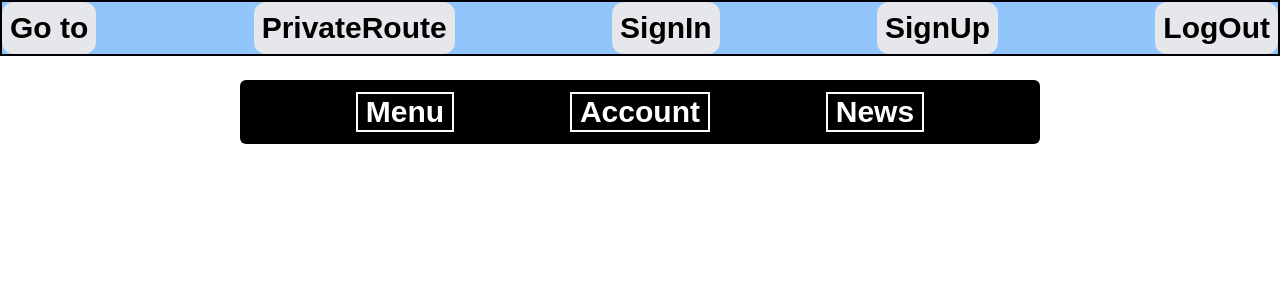
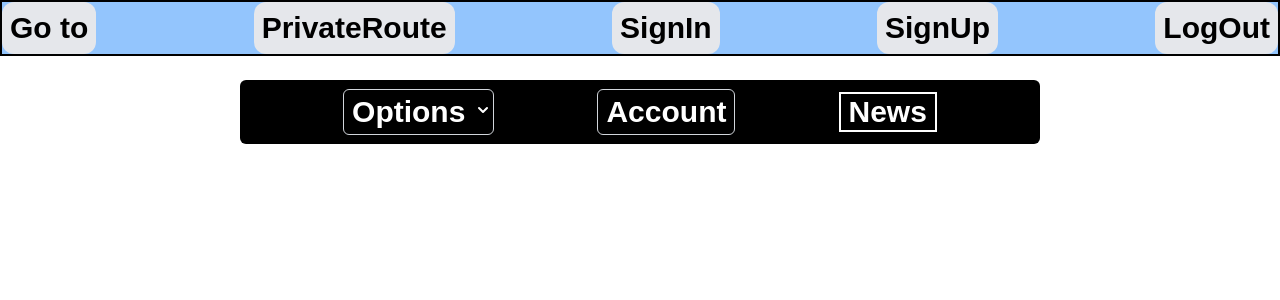
Before and after one commit to Chochinize/Nutrient-calculator, a React (Create React App) app: page /admin in a window 1280 px wide. Shown: the top 300 px of the page. Built offline with nearby package versions, Linux system fonts and the light colour scheme.

Commit message:
credentials

```diff
--- a/src/components/Calories.js
+++ b/src/components/Calories.js
@@ -18,13 +18,12 @@ const Calories = () => {
   console.log("this is daily", daily);
 
   console.log(state);
+  console.log(cal);
 
   useEffect(() => {
     try {
       const fetchData = async () => {
-        const res = await axios.get("http://localhost:5050/u/gProduct", {
-          withCredentials: true,
-        });
+        const res = await axios.get("http://localhost:5050/u/gProduct");
         setCal(res.data.product);
       };
       fetchData();
@@ -44,7 +43,7 @@ const Calories = () => {
       const res = await axios.post(
         "http://localhost:5050/u/daily",
         { product, gram },
-        { withCredentials: true }
+
       );
       setState((prevCheck) => !prevCheck);
       setDemo({ demo: "dd" });
@@ -56,9 +55,7 @@ const Calories = () => {
   useEffect(() => {
     try {
       const fetchData = async () => {
-        const res = await axios.get("http://localhost:5050/u/getDaily", {
-          withCredentials: true,
-        });
+        const res = await axios.get("http://localhost:5050/u/getDaily");
         setDaily(res.data.message);
       };
       fetchData();
@@ -68,8 +65,8 @@ const Calories = () => {
   }, [state]);
 
   return (
-    <div className="w-full h-f">
-    <div className="grid grid-cols-3 border-4 border-black  md:bg-red-200      place-items-center h-[1012px] w-full ">
+
+    <div className="grid grid-cols-2 border-4 border-black  md:bg-red-200      place-items-center  ">
 
 
       <div className="justify-self-center border-2 border-black ">
@@ -238,21 +235,6 @@ const Calories = () => {
           );
         })}
       </div>
-
-      <div class="grid grid-rows-3   w-full  h-full   border-4 border-red-500     ">
-
-
-
-
-
-
-        <div class="col-start-1 col-span-4 border-2  border-black ">01</div>
-        <div class="col-start-1 col-span-4 border-2 border-black">04</div>
-
-
-      </div>
-    </div>
-
     </div>
   );
 };
--- a/src/components/NavBar.js
+++ b/src/components/NavBar.js
@@ -1,57 +1,164 @@
-import React,{useState,useEffect} from "react";
+import React, { useState, useEffect } from "react";
 import { Link } from "react-router-dom";
 import useAuth from "./hooks/useAuth";
-import Logout from './Logout'
+import Logout from "./Logout";
 import { Tab } from "@headlessui/react";
-import Example from './Tab'
+import Example from "./Tab";
 import axios from "axios";
-
+import { Fragment } from "react";
+import { Menu, Transition } from "@headlessui/react";
+import { ChevronDownIcon } from "@heroicons/react/solid";
 
 const NavBar = () => {
-
   const [offset, setOffset] = useState(0);
 
   useEffect(() => {
     const onScroll = () => setOffset(window.pageYOffset);
     // clean up code
-      window.removeEventListener('scroll', onScroll);
-      window.addEventListener('scroll', onScroll, { passive: true });
-      return () => window.removeEventListener('scroll', onScroll);
+    window.removeEventListener("scroll", onScroll);
+    window.addEventListener("scroll", onScroll, { passive: true });
+    return () => window.removeEventListener("scroll", onScroll);
   }, []);
 
   console.log(offset);
 
-  useEffect( async()=>{
-    const res = await axios.get('http://localhost:5050/',{withCredentials:true})
-    console.log(res)
-
-
-},[])
-
+  useEffect(async () => {
+    const res = await axios.get("http://localhost:5050/", {
+      withCredentials: true,
+    });
+    console.log(res);
+  }, []);
+  function classNames(...classes) {
+    return classes.filter(Boolean).join(" ");
+  }
 
   return (
     <header className="border-2  w-full  h-full relative  border-black font-dongle font-extrabold text-3xl  ">
+      <div
+        className={`transition ease-in-out z-50    fixed ${
+          offset > 51
+            ? "top-[14px]   "
+            : "top-[5rem] w-[800px] sm:w-[500px] xs:w-[400px] m-auto  "
+        } left-[0rem]  right-[0rem] transition ease-in-out  rounded-md   ${
+          offset > 50
+            ? `transform scale-x-[3] -translate-y-4   text-white  `
+            : ""
+        }   bg-black text-[16px]  h-[4rem] text-2xl `}
+      >
+        <div
+          className={`${
+            offset > 51
+              ? "flex justify-between    items-center h-full scale-x-[0.3] "
+              : "flex justify-evenly items-center h-full scale-x-[1]   text-3xl text-white "
+          }`}
+        >
+          <div className={`   cursor-pointer `}>
 
-    <div className={ `transition ease-in-out z-50    fixed ${offset > 51 ? 'top-[14px]   ':'top-[5rem] w-[800px] sm:w-[500px] xs:w-[400px] m-auto  '} left-[0rem]  right-[0rem] transition ease-in-out  rounded-md   ${offset > 50 ? `transform scale-x-[3] -translate-y-4  h-24 text-white  `:''}   bg-black text-[16px]  h-[4rem] text-2xl `} >
-          <div className={ `${offset > 51 ? 'flex justify-between    items-center h-full scale-x-[0.3] ':'flex justify-evenly items-center h-full scale-x-[1]   text-3xl text-white '}`}>
-              <div className={`border-2 border-white px-2 hover:bg-white hover:text-black cursor-pointer `}>Menu</div>
-              <div className="border-2 border-white px-2 hover:bg-white hover:text-black cursor-pointer">Account</div>
-              <div className="border-2 border-white px-2 hover:bg-white hover:text-black cursor-pointer">News </div>
+
+            <Menu as="div" className="relative inline-block">
+              <div>
+                <Menu.Button
+                  className="inline-flex justify-center w-max rounded-md border border-gray-300 shadow-sm py-1 px-2   text-3xl font-extrabold text-white
+                                     hover:text-black hover:bg-gray-50 focus:outline-none focus:ring-2 focus:ring-offset-2 focus:ring-offset-gray-100 focus:ring-indigo-500"
+                >
+                  Options
+                  <ChevronDownIcon
+                    className="-mr-2 ml-2 h-8 w-5"
+                    aria-hidden="true"
+                  />
+                </Menu.Button>
+              </div>
+
+              <Transition
+                as={Fragment}
+                enter="transition ease-out duration-100"
+                enterFrom="transform opacity-0 scale-95"
+                enterTo="transform opacity-100 scale-100"
+                leave="transition ease-in duration-75"
+                leaveFrom="transform opacity-100 scale-100"
+                leaveTo="transform opacity-0 scale-95"
+              >
+                <Menu.Items className="origin-top-right absolute  mt-4 w-full  rounded-md shadow-lg bg-white ring-1 ring-black ring-opacity-5 focus:outline-none">
+                  <div className="py-1">
+                    <Menu.Item>
+                      {({ active }) => (
+                        <a
+                          href="#"
+                          className={classNames(
+                            active
+                              ? "bg-gray-100 text-gray-900"
+                              : "text-gray-700",
+                            "block px-4 py-2 text-2xl"
+                          )}
+                        >
+                          Settings
+                        </a>
+                      )}
+                    </Menu.Item>
+                    <Menu.Item>
+                      {({ active }) => (
+                       <a
+                       href="#"
+                       className={classNames(
+                         active
+                           ? "bg-gray-100 text-gray-900"
+                           : "text-gray-700",
+                         "block px-4 py-2 text-2xl"
+                       )}
+                     >
+                       Options
+                     </a>
+                      )}
+                    </Menu.Item>
+                    <Menu.Item>
+                      {({ active }) => (
+                      <a
+                      href="#"
+                      className={classNames(
+                        active
+                          ? "bg-gray-100 text-gray-900"
+                          : "text-gray-700",
+                        "block px-4 py-2 text-2xl"
+                      )}
+                    >
+                      Account
+                    </a>
+                      )}
+                    </Menu.Item>
+                  </div>
+                </Menu.Items>
+              </Transition>
+            </Menu>
+          </div>
+          <div    className="inline-flex justify-center w-max rounded-md border border-gray-300 shadow-sm py-1 px-2   text-3xl font-extrabold text-white
+                                     hover:text-black hover:bg-gray-50 focus:outline-none focus:ring-2 focus:ring-offset-2 focus:ring-offset-gray-100 focus:ring-indigo-500 cursor-pointer">
+            Account
+          </div>
+          <div className="border-2 border-white px-2 hover:bg-white hover:text-black cursor-pointer">
+            News{" "}
+          </div>
         </div>
       </div>
       <ul className="flex justify-between    bg-blue-300  ">
-
-
-     <li className="bg-gray-200 rounded-xl w-max p-2 h-max hover:bg-gray-300"><Link to="/">Go to </Link></li>
+        <li className="bg-gray-200 rounded-xl w-max p-2 h-max hover:bg-gray-300">
+          <Link to="/">Go to </Link>
+        </li>
 
         {/* <li className="bg-gray-200 rounded-xl w-max p-2 hover:bg-gray-300"><Link to="/Charts">Go to the Charts</Link></li> */}
 
-     <li className="bg-gray-200 rounded-xl w-max p-2 h-max hover:bg-gray-300"><Link to="/secret">PrivateRoute</Link></li>
-     <li className="bg-gray-200 rounded-xl w-max p-2 h-max hover:bg-gray-300"><Link to="/SignIn">SignIn</Link></li>
-     <li className="bg-gray-200 rounded-xl w-max p-2 h-max hover:bg-gray-300"><Link to="/SignUp">SignUp</Link></li>
-     <li className="bg-gray-200 rounded-xl w-max p-2 h-max hover:bg-gray-300 cursor-pointer"><Logout/></li>
+        <li className="bg-gray-200 rounded-xl w-max p-2 h-max hover:bg-gray-300">
+          <Link to="/secret">PrivateRoute</Link>
+        </li>
+        <li className="bg-gray-200 rounded-xl w-max p-2 h-max hover:bg-gray-300">
+          <Link to="/SignIn">SignIn</Link>
+        </li>
+        <li className="bg-gray-200 rounded-xl w-max p-2 h-max hover:bg-gray-300">
+          <Link to="/SignUp">SignUp</Link>
+        </li>
+        <li className="bg-gray-200 rounded-xl w-max p-2 h-max hover:bg-gray-300 cursor-pointer">
+          <Logout />
+        </li>
       </ul>
-
     </header>
   );
 };
--- a/src/components/PrivateRoute.js
+++ b/src/components/PrivateRoute.js
@@ -4,10 +4,11 @@ import { useParams } from "react-router-dom";
 import { ArrowCircleRightIcon } from "@heroicons/react/solid";
 import Sidebar from "./SideBar";
 import useAuth from './hooks/useAuth';
-import Calories from "./Calories";
+
 import HeaderType from "./ThemeHeader/HeaderType";
 import NavBar from "./NavBar";
 import CalCounter from "./CalCounter";
+import Calories from "./Calories";
 
 
 const PrivateRoute = () => {
@@ -44,12 +45,12 @@ const PrivateRoute = () => {
     <div className="p-4 xs:w-full grid gap-4   ">
       <h1 className="text-4xl font-extrabold">
       <span className='bg-yellow-200'>
-        Introspection
+
 
       </span>
       </h1>
       <div className="h-8  bg-blue-500 sm:square sm:h-auto xs:square xs:h-auto">
-        <CalCounter/>
+        <Calories/>
       </div>
       <div className="h-8 bg-blue-500 sm:square sm:h-auto xs:square xs:h-auto"></div>
       <div className="h-8 bg-blue-500 sm:square sm:h-auto xs:square xs:h-auto"></div>
```
Also changed, not shown: src/components/CalCounter.js (+69 -6 lines). Lines whose indentation alone changed are shown as unchanged.
